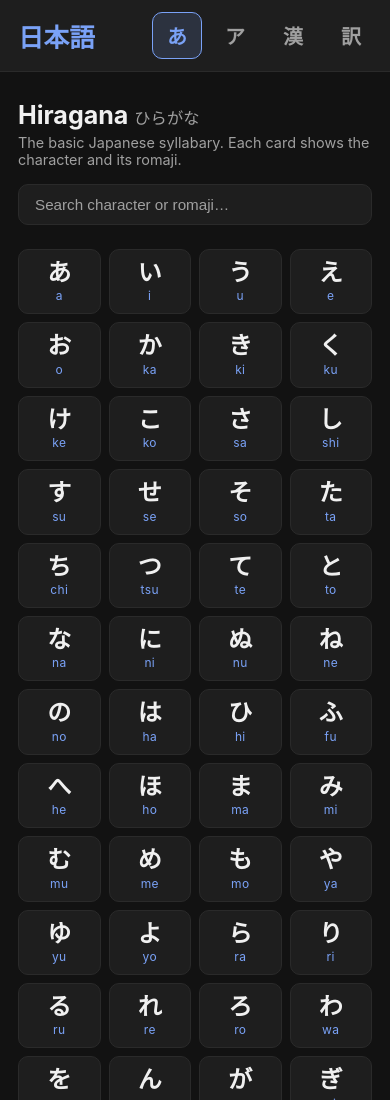
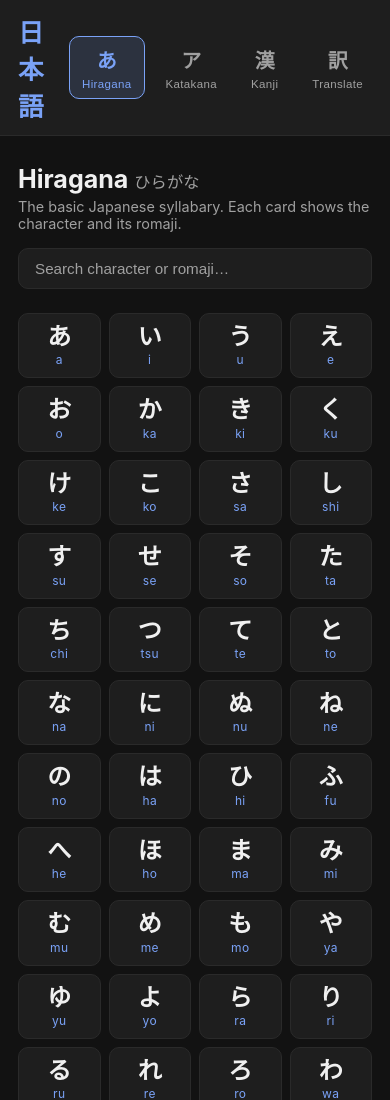
Before and after one commit to wattcm-rgb/Japanese, a plain HTML site: page index.html in a window 390 px wide. Shown: the top 1100 px of the page. Drawn offline with Linux system fonts and the light colour scheme.

Commit message:
deploy: 4454ff29c9a167b416fcb74c66161e0bc4b6e3f6

```diff
--- a/css/styles.css
+++ b/css/styles.css
@@ -56,10 +56,11 @@ body {
 .nav { display: flex; flex-direction: column; gap: 6px; }
 .nav-btn {
   display: flex;
+  flex-direction: column;
   align-items: center;
-  gap: 14px;
+  gap: 4px;
   width: 100%;
-  padding: 12px 16px;
+  padding: 12px 8px;
   font-size: 1.4rem;
   font-weight: 600;
   color: var(--text-dim);
@@ -67,10 +68,10 @@ body {
   border: 1px solid transparent;
   border-radius: 10px;
   cursor: pointer;
-  text-align: left;
+  text-align: center;
   transition: background 0.18s, color 0.18s, border-color 0.18s;
 }
-.nav-btn span { font-size: 0.95rem; font-weight: 500; }
+.nav-btn span { font-size: 0.72rem; font-weight: 500; letter-spacing: 0.03em; }
 .nav-btn:hover { background: var(--surface-2); color: var(--text); }
 .nav-btn.active {
   background: var(--accent-soft);
@@ -286,8 +287,7 @@ body {
   .brand { border: none; padding: 0 12px 0 4px; margin: 0; }
   .brand-en { display: none; }
   .nav { flex-direction: row; gap: 8px; flex: 1; justify-content: flex-end; }
-  .nav-btn { width: auto; padding: 8px 14px; font-size: 1.25rem; }
-  .nav-btn span { display: none; }
+  .nav-btn { width: auto; padding: 8px 12px; font-size: 1.25rem; }
 
   .content { margin-left: 0; height: auto; }
   .view { height: auto; overflow: visible; padding: 0 18px 40px; }
```
